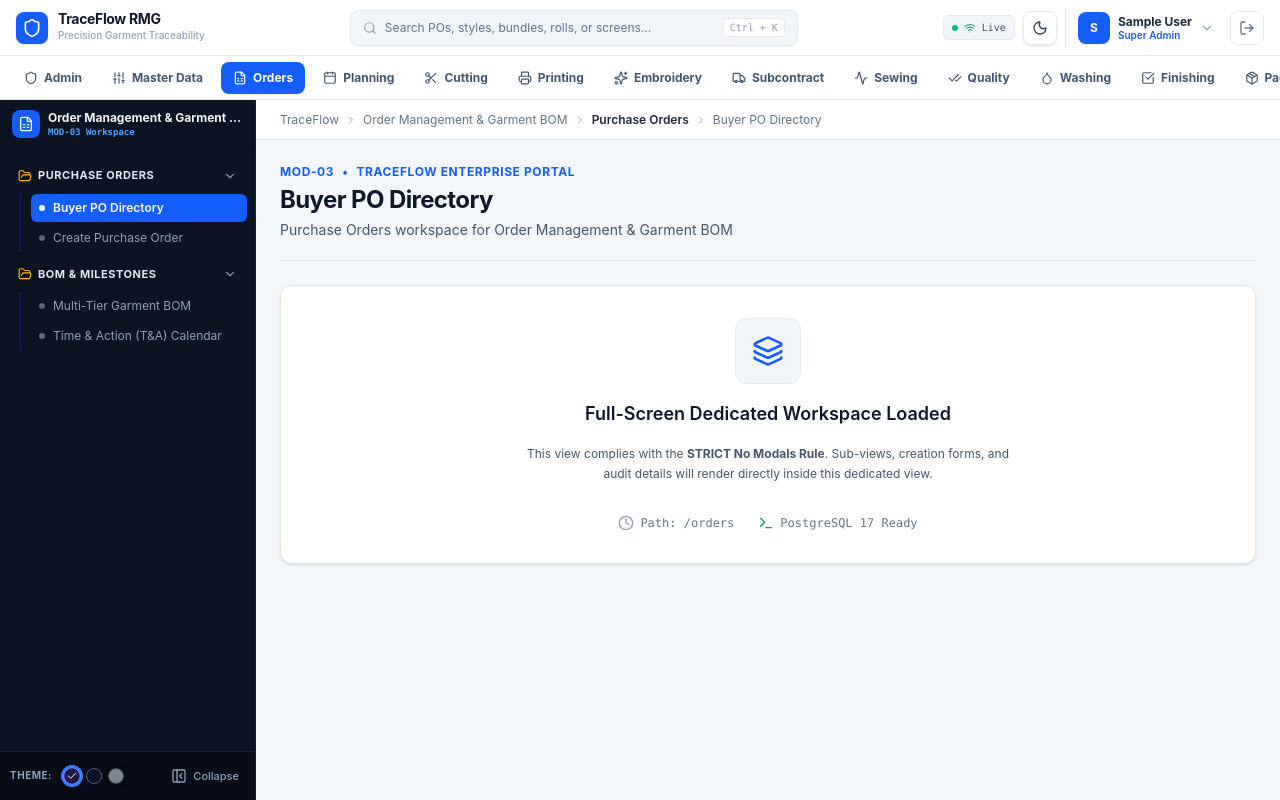
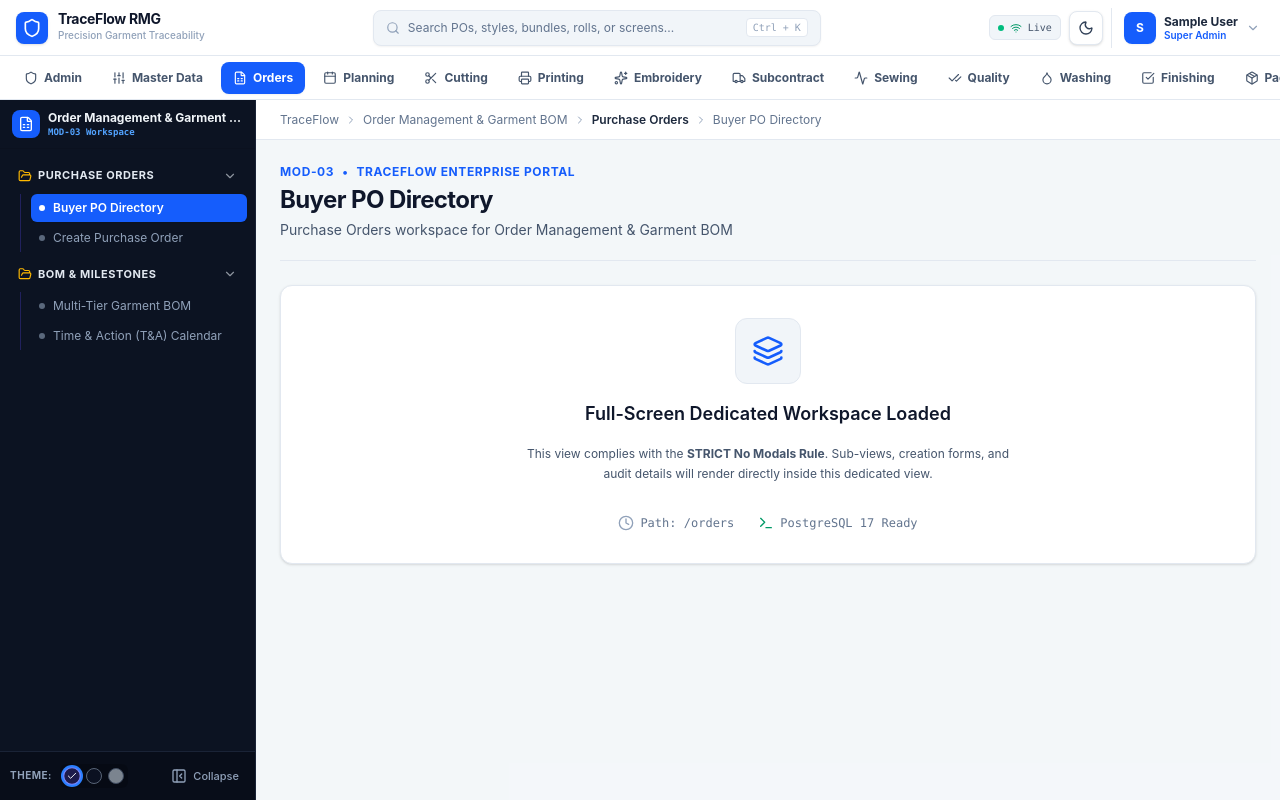
Before and after one commit to techstackbusinessbd/TraceFlow-RMG, a React (Vite) app in the folder frontend/: page /orders in a window 1280 px wide. Built offline with nearby package versions, Linux system fonts and the light colour scheme; sample sign-in values are in the browser's storage.

Commit message:
fix(ui): remove duplicate quick sign out icon button next to profile capsule

```diff
--- a/frontend/src/components/layout/AppShell.tsx
+++ b/frontend/src/components/layout/AppShell.tsx
@@ -383,16 +383,6 @@ export const AppShell: React.FC = () => {
               </div>
             )}
           </div>
-
-          {/* Quick Sign Out Icon Button */}
-          <button
-            type="button"
-            onClick={handleSignOut}
-            title="Sign Out"
-            className="p-2 rounded-lg border border-slate-200 dark:border-slate-800 text-slate-500 hover:text-rose-600 hover:bg-rose-50 dark:hover:bg-rose-950/40 hover:border-rose-200 dark:hover:border-rose-900/50 transition-colors flex items-center justify-center ml-1"
-          >
-            <LogOut className="w-4 h-4" />
-          </button>
         </div>
       </header>
 
```
